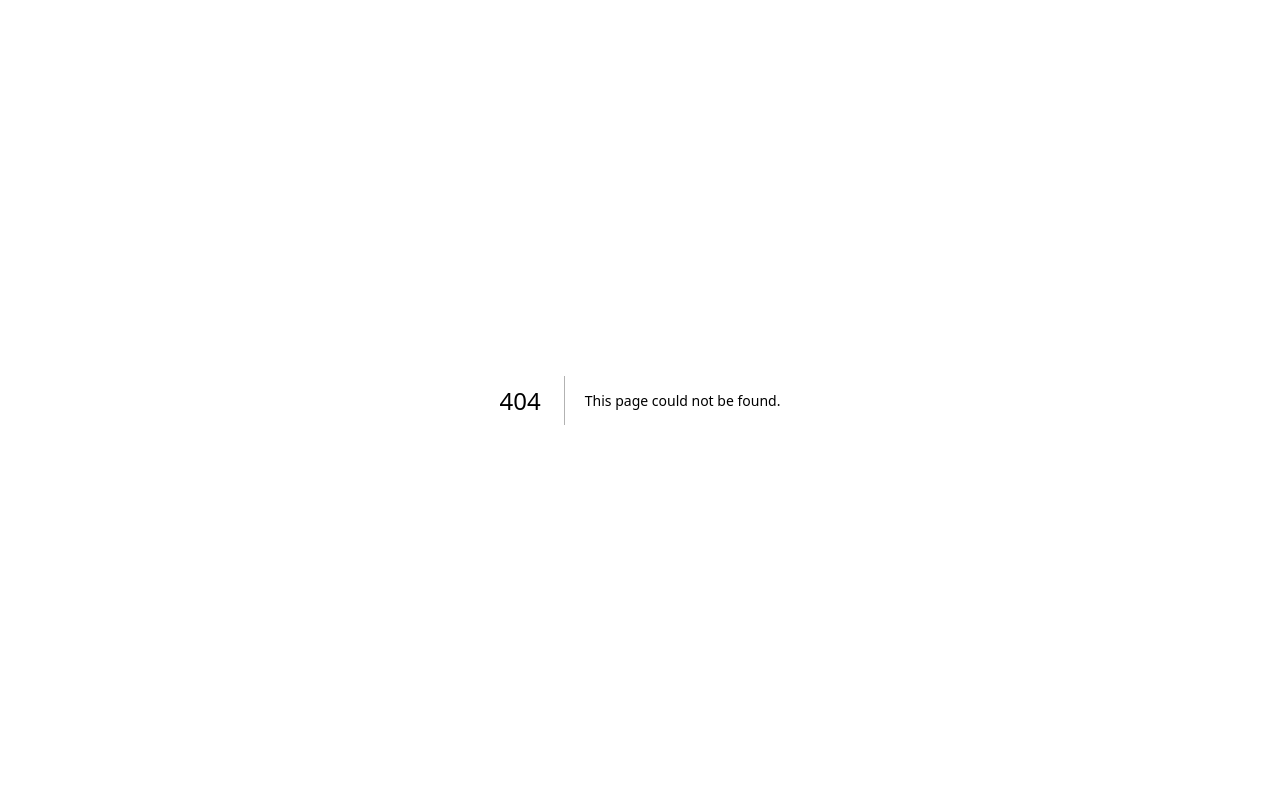
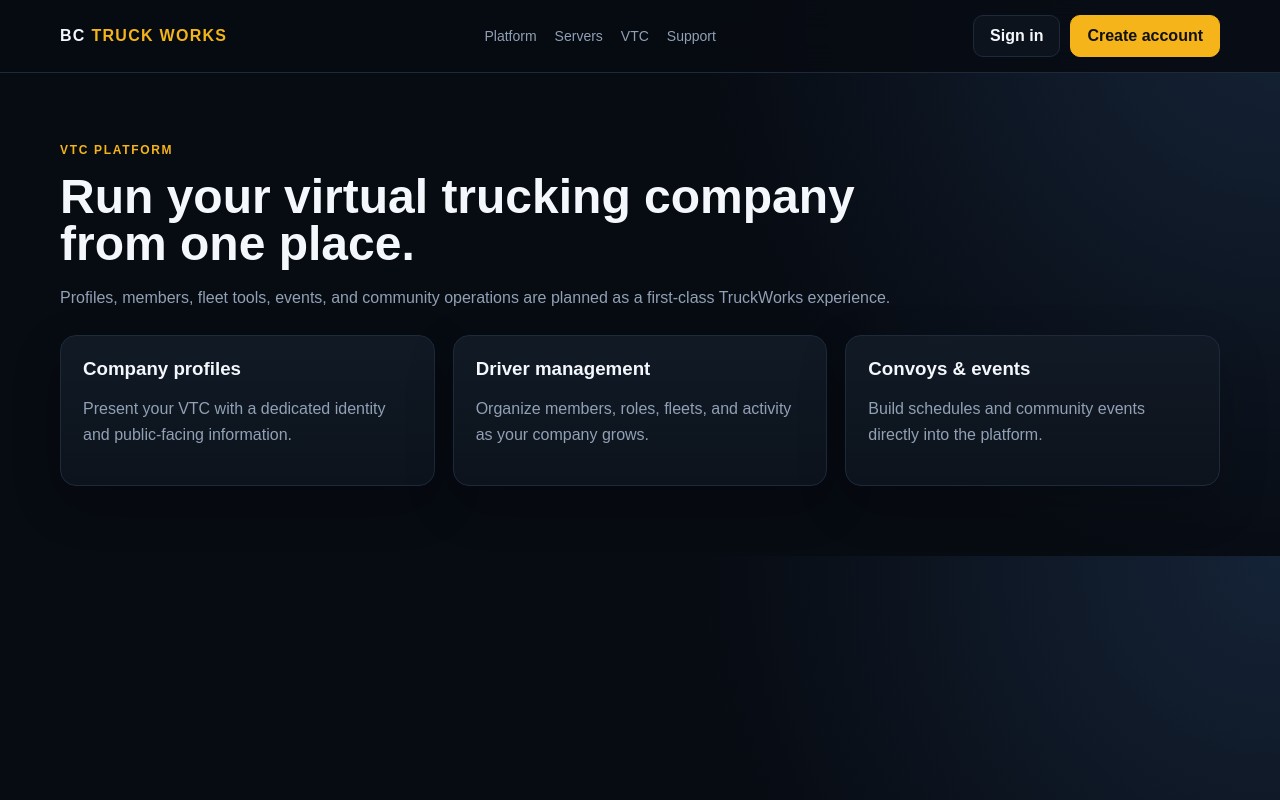
Before and after one commit to dospatch/truckWorks, a Next.js app in the folder apps/web/: page /vtc in a window 1280 px wide. Before the commit this address had no page. Built offline with nearby package versions, Linux system fonts and the light colour scheme.

Commit message:
feat(web): add public VTC page

```diff
--- /dev/null
+++ b/apps/web/app/vtc/page.tsx
@@ -0,0 +1,5 @@
+import { Navigation } from "../components/Navigation";
+
+export default function VtcPage() {
+  return <><Navigation /><main className="section container"><div className="section-title"><div className="eyebrow">VTC Platform</div><h1 style={{ fontSize: 48 }}>Run your virtual trucking company from one place.</h1><p>Profiles, members, fleet tools, events, and community operations are planned as a first-class TruckWorks experience.</p></div><div className="grid three"><article className="card"><h3>Company profiles</h3><p>Present your VTC with a dedicated identity and public-facing information.</p></article><article className="card"><h3>Driver management</h3><p>Organize members, roles, fleets, and activity as your company grows.</p></article><article className="card"><h3>Convoys & events</h3><p>Build schedules and community events directly into the platform.</p></article></div></main></>;
+}
```
